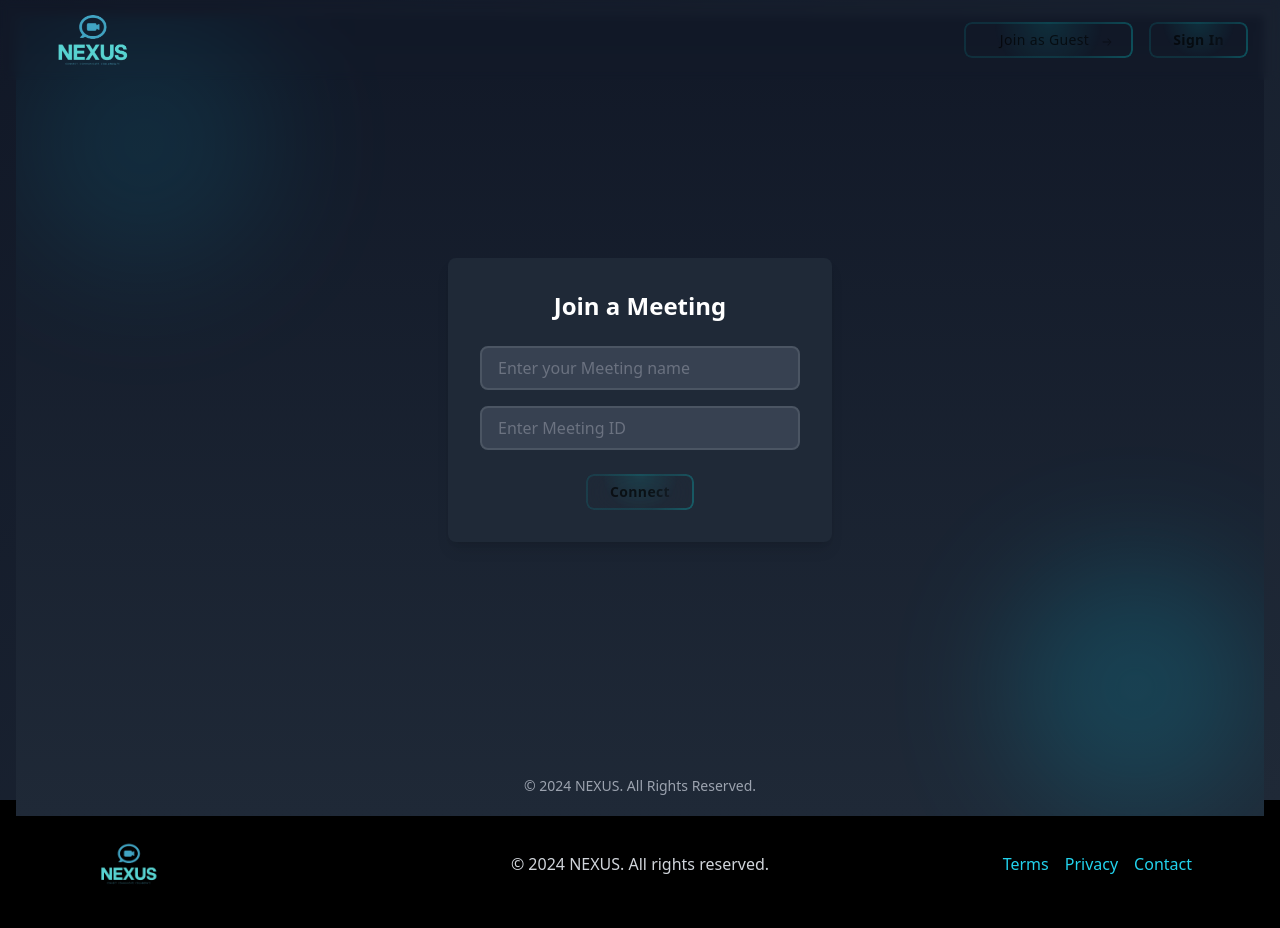
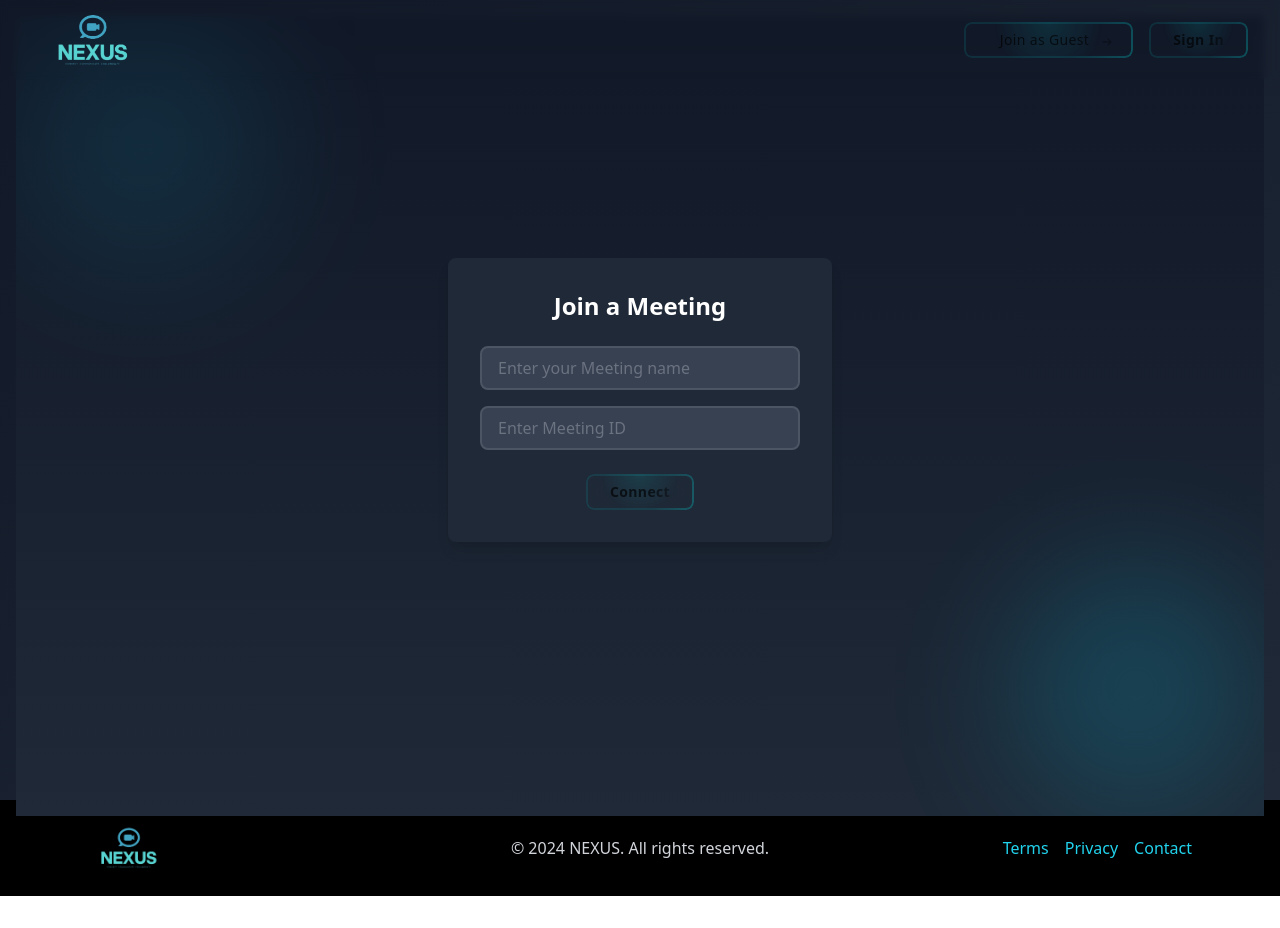
Before and after one commit to rahulxa/Nexus, a React (Vite) app in the folder frontend/: page /join-as-guest in a window 1280 px wide. After the commit the page ends 896 px from the top, so only its background shows below. Built offline with nearby package versions, Linux system fonts and the light colour scheme.

Commit message:
fix footer and complete logout functionality

```diff
--- a/frontend/src/App.jsx
+++ b/frontend/src/App.jsx
@@ -12,11 +12,15 @@ import JoinAsGuest from "./pages/JoinAsGuest"
 
 function Layout() {
   return (
-    <>
+    <div className="flex flex-col min-h-screen bg-black">
       <NavBar />
-      <Outlet />
+      <div className="flex-grow bg-cover bg-center bg-fixed" style={{ backgroundImage: 'url(back2.jpg)' }}>
+        <div className="backdrop-blur-sm bg-black bg-opacity-25 min-h-full">
+          <Outlet />
+        </div>
+      </div>
       <Footer />
-    </>
+    </div>
   )
 }
 
--- a/frontend/src/components/Footer.jsx
+++ b/frontend/src/components/Footer.jsx
@@ -2,7 +2,7 @@ import React from 'react'
 
 function Footer() {
     return (
-        <footer className=" bottom-0 left-0 right-0 bg-black bg-opacity-100 text-gray-300 py-8">
+        <footer className=" bottom-0 left-0 right-0 bg-black bg-opacity-100 text-gray-300 py-4">
             <div className="max-w-6xl mx-auto px-4 flex flex-wrap justify-between items-center">
                 <div className="w-full md:w-1/3 text-center md:text-left mb-6 md:mb-0">
                     <img src='MyLogo.png' className='h-16 w-auto mx-auto md:mx-0' alt="Logo" />
--- a/frontend/src/pages/Home.jsx
+++ b/frontend/src/pages/Home.jsx
@@ -9,9 +9,11 @@ import { useDispatch } from 'react-redux';
 import { motion } from 'framer-motion';
 import NeonGradientCard from '../components/magicui/NeonGradientCard ';
 import { FaQuestionCircle } from 'react-icons/fa';
-import { Link } from 'react-router-dom';
+import Footer from "../components/Footer"
+
 
 function JoinAsGuest() {
+    axios.defaults.withCredentials = true;
     const [username, setUsername] = useState("");
     const [meetingCode, setMeetingCode] = useState("");
     const [isCreatingMeeting, setIsCreatingMeeting] = useState(true);
@@ -88,7 +90,21 @@ function JoinAsGuest() {
     }, [streamReady]);
 
 
+    const handleLogout = async () => {
+        try {
+            const logoutUser = await axios.post("http://localhost:8080/api/v1/users/logout");
+            if (logoutUser.status === httpStatus.OK) {
+                console.log("logged out")
+                navigate("/")
+            }
+        } catch (error) {
+            console.log("Error logging out:", error)
+        }
+    }
+
+
     return (
+        <>
             <div className="min-h-screen bg-gradient-to-br from-gray-900 to-gray-800 p-4 relative overflow-hidden">
                 {/* Background Elements */}
                 <motion.div
@@ -131,7 +147,10 @@ function JoinAsGuest() {
                         Welcome Rahul!
                     </p>
 
-                <button className="rounded-lg px-3 py-1 bg-transparent text-cyan-600 border border-cyan-600 hover:bg-cyan-950">
+                    <button
+                        className="rounded-lg px-3 py-1 font-bold bg-transparent text-cyan-600 border border-cyan-600 hover:bg-cyan-950 duration-300 ease-in-out"
+                        onClick={handleLogout}
+                    >
                         Logout
                     </button>
                 </div>
@@ -298,6 +317,8 @@ function JoinAsGuest() {
 
                 </div>
             </div>
+            <Footer />
+        </>
     );
 }
 
--- a/frontend/src/pages/JoinAsGuest.jsx
+++ b/frontend/src/pages/JoinAsGuest.jsx
@@ -5,7 +5,7 @@ import httpStatus from "http-status";
 import axios from 'axios';
 
 function JoinAsGuest() {
-    // axios.defaults.withCredentials = true;
+    axios.defaults.withCredentials = true;
     const navigate = useNavigate();
     const [meetingId, setMeetingId] = useState("")
     const [username, setUsername] = useState("")
@@ -26,7 +26,7 @@ function JoinAsGuest() {
     }
 
     return (
-        <div className="h-screen bg-gradient-to-br from-gray-900 to-gray-800 p-4 flex flex-col relative">
+        <div className="h-screen  bg-gradient-to-br from-gray-900 to-gray-800 p-4 flex flex-col relative">
             <div className="w-full flex flex-col items-center justify-center flex-grow bg-gradient-to-b from-gray-900 to-gray-800 min-h-screen relative overflow-hidden">
 
                 {/* Optional Decorative Background */}
@@ -36,7 +36,6 @@ function JoinAsGuest() {
                     <h2 className="text-2xl font-bold text-white mb-6 text-center">
                         Join a Meeting
                     </h2>
-
                     {/* Username Input */}
                     <input
                         type="text"
@@ -45,9 +44,7 @@ function JoinAsGuest() {
                         onChange={(e) => setUsername(e.target.value)}
                         className="w-full px-4 py-2 bg-gray-700 text-gray-200 rounded-lg border-2 border-gray-600 focus:border-cyan-400 focus:outline-none transition-colors duration-300 placeholder-gray-500 mb-4"
                     />
-
                     {/* Meeting ID Input */}
-
                     <input
                         type="text"
                         value={meetingId}
@@ -55,18 +52,11 @@ function JoinAsGuest() {
                         placeholder="Enter Meeting ID"
                         className="w-full px-4 py-2 bg-gray-700 text-gray-200 rounded-lg border-2 border-gray-600 focus:border-cyan-400 focus:outline-none transition-colors duration-300 placeholder-gray-500 mb-6"
                     />
-
-
                     {/* Connect Button */}
                     <div className="flex justify-center">
                         <ShinyButton text='Connect' onClick={connect} />
                     </div>
                 </div>
-
-                {/* Footer */}
-                <footer className="absolute bottom-5 text-gray-400 text-sm w-full text-center">
-                    <p>&copy; 2024 NEXUS. All Rights Reserved.</p>
-                </footer>
             </div>
         </div>
     );
--- a/frontend/src/pages/VideoMeet.jsx
+++ b/frontend/src/pages/VideoMeet.jsx
@@ -12,6 +12,7 @@ const peerConfigConnections = {
 }
 
 function VideoMeet() {
+    axios.defaults.withCredentials = true;
     const { url: meetingId } = useParams(); // Get the meeting ID from the URL
     const location = useLocation();
     const { username } = location.state || {}
```
Lines whose indentation alone changed are shown as unchanged.
